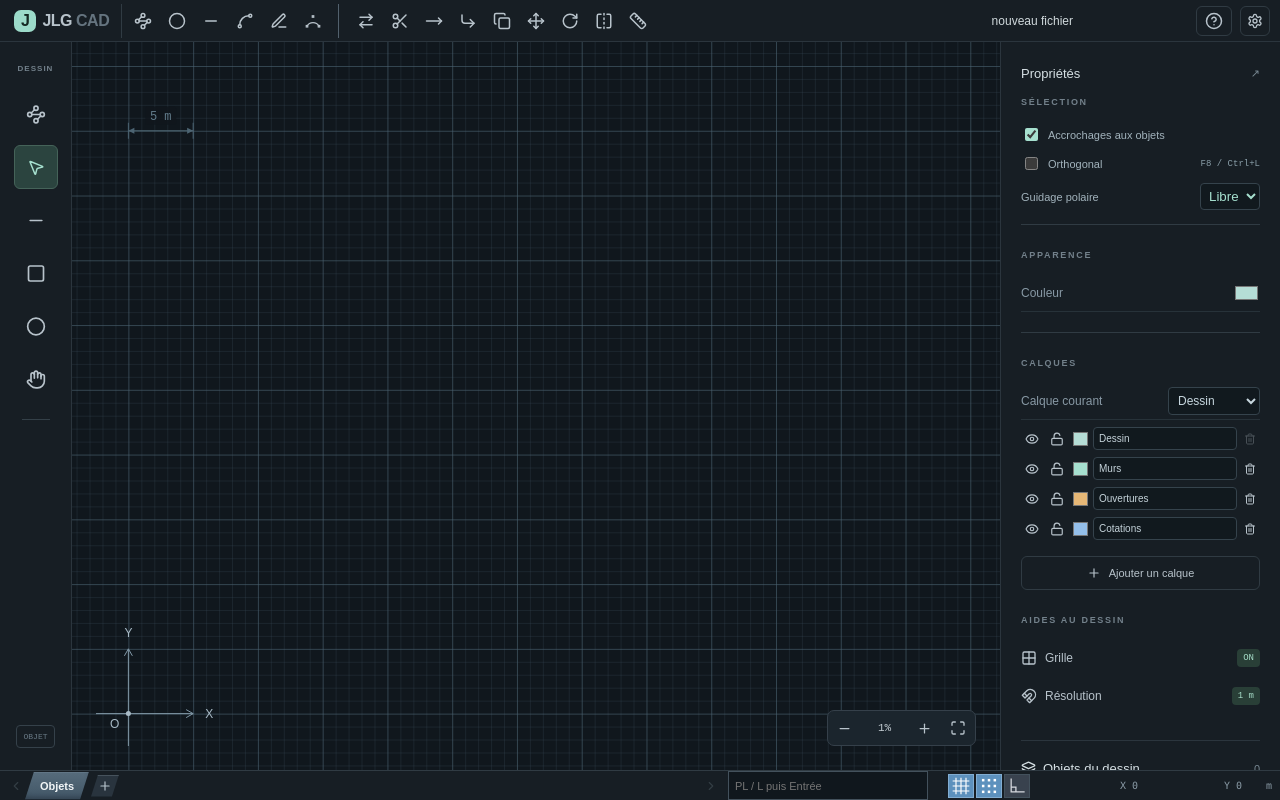
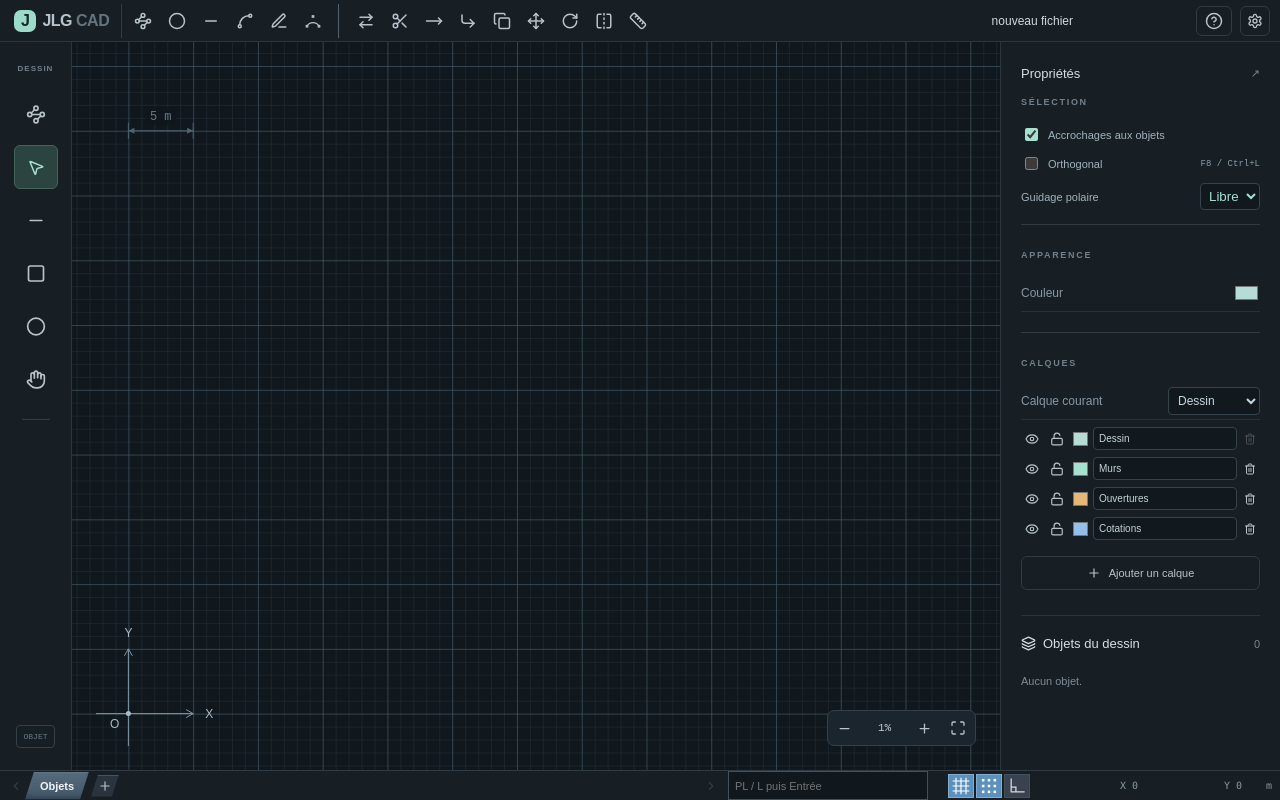
Before and after one commit to jlg-formation/jlg-cad, a React (Vite) app: page / in a window 1280 px wide. Built offline with nearby package versions, Linux system fonts and the light colour scheme.

Commit message:
ui: remove redundant drawing aids from properties sidebar

```diff
--- a/src/main.tsx
+++ b/src/main.tsx
@@ -1,10 +1,10 @@
-import {readGrid,gridSnap,displayedGrid,type GridSettings} from './grid';
+import {readGrid,gridSnap,type GridSettings} from './grid';
 import {GridPattern,GridConfiguration,GridDimension} from './grid-ui';
 import {cursorMode} from './cursor';
 import {synchronizeDrawing,detachDimension} from './associations';
 import React, { useEffect, useRef, useState, useId } from 'react';
 import { createRoot } from 'react-dom/client';
-import { MousePointer2, ChevronLeft, ChevronRight, Minus, Square, Circle, Hand, Magnet, Grid2X2, FolderOpen, Download, Trash2, Maximize, Plus, Layers, Type, PanelsTopLeft, FileText, Waypoints, Settings as SettingsIcon } from 'lucide-react';
+import { MousePointer2, ChevronLeft, ChevronRight, Minus, Square, Circle, Hand, FolderOpen, Download, Trash2, Maximize, Plus, Layers, Type, PanelsTopLeft, FileText, Waypoints, Settings as SettingsIcon } from 'lucide-react';
 import { documentOf, toDxf, bounds, modelToPaper, paperToModel, paperSize, newLayout, nextLayoutName, layoutDisplayName, fitViewport, visibleShapes, lockedShape, type Drawing, type Layout, type Point, type Shape, type PaperItem, type Viewport, type Node, type PathShape } from './model';
 import { ArchitectureToolbar, CommandPanel, PathEditor, LayerPanel, LineEditor, UnitInput, labels, initialSettings, commandTools, tips, type Tool } from './architecture';
 import { threePointArc, parseLength as parseDistance, parseAngle, distance, sub, dot, cross, add, mul, constrainedEnd, snapPoint, nearestPart, trimShape, extendShape, offsetShape, joinCorner, translateItem, rotateShape, mirrorShape, svgPath, mapItem, moveNode, smoothNodes, diameterDimension, linearDimension, dimensionGeometry, type Snap } from './geometry';
@@ -422,7 +422,6 @@ function App() {
  {active.type==='viewport'&&viewportProperties(active)}<button className="delete" onClick={remove}><Trash2 size={14}/> Supprimer l’objet</button></>}
  {viewport&&viewportProperties(viewport)}
  {!paper&&<LayerPanel doc={doc} current={layer.id} selected={active as Shape|undefined} onCurrent={layerId=>{setCurrentLayer(layerId);const next=doc.layers.find(l=>l.id===layerId);if(next)setColor(next.color);}} onChange={commit}/>}
- <div className="section-label">AIDES AU DESSIN</div><button className={`toggle ${grid?'enabled':''}`} onClick={toggleGrid}><Grid2X2 size={16}/> Grille <span>{grid?'ON':'OFF'}</span></button><button className={`toggle ${snap?'enabled':''}`} onClick={toggleGridSnap}><Magnet size={16}/> Résolution <span>{snap?`${displayDistance(displayedGrid(activeGrid,gridScale).x,paper?'mm':unit)} ${paper?'mm':unit}`:'OFF'}</span></button>
  <div className="objects"><div className="panel-heading"><span><Layers size={15}/> {paper?'Objets papier':'Objets du dessin'}</span><span>{items.length}</span></div><div className="object-list">{items.length===0?<p>{paper?'Feuille vide : ajoutez du texte, des formes ou des fenêtres.':'Aucun objet.'}</p>:items.map((s,i)=><button key={s.id} className={selected===s.id||selectedIds.includes(s.id)?'chosen':''} onClick={e=>{if(e.shiftKey){const ids=selectedIds.length?selectedIds:selected?[selected]:[];setSelectedIds(ids.includes(s.id)?ids.filter(i=>i!==s.id):[...ids,s.id]);selectSingle(null);setTool('select');return;}setSelected(s.id);chooseTool('select');}}><span style={{color:s.color}}>{s.type==='text'?'T':s.type==='viewport'?'▣':s.type==='circle'?'○':s.type==='rect'?'□':'╱'}</span>{labels[s.type]}<small>{String(i+1).padStart(2,'0')}</small></button>)}</div></div></aside></div>
 
  {configuration&&<div className="settings-backdrop" onClick={()=>setConfiguration(false)}><section role="dialog" aria-modal="true" aria-label="Configuration" className="app-settings settings-with-menu" onClick={e=>e.stopPropagation()} onKeyDown={e=>{if(e.key==='Escape')setConfiguration(false);if(e.key==='Tab'){const controls=Array.from(e.currentTarget.querySelectorAll<HTMLElement>('button:not([disabled]),input,select,[tabindex="0"]'));const first=controls[0],last=controls.at(-1);if(e.shiftKey&&document.activeElement===first){e.preventDefault();last?.focus();}else if(!e.shiftKey&&document.activeElement===last){e.preventDefault();first?.focus();}}}}>
```
